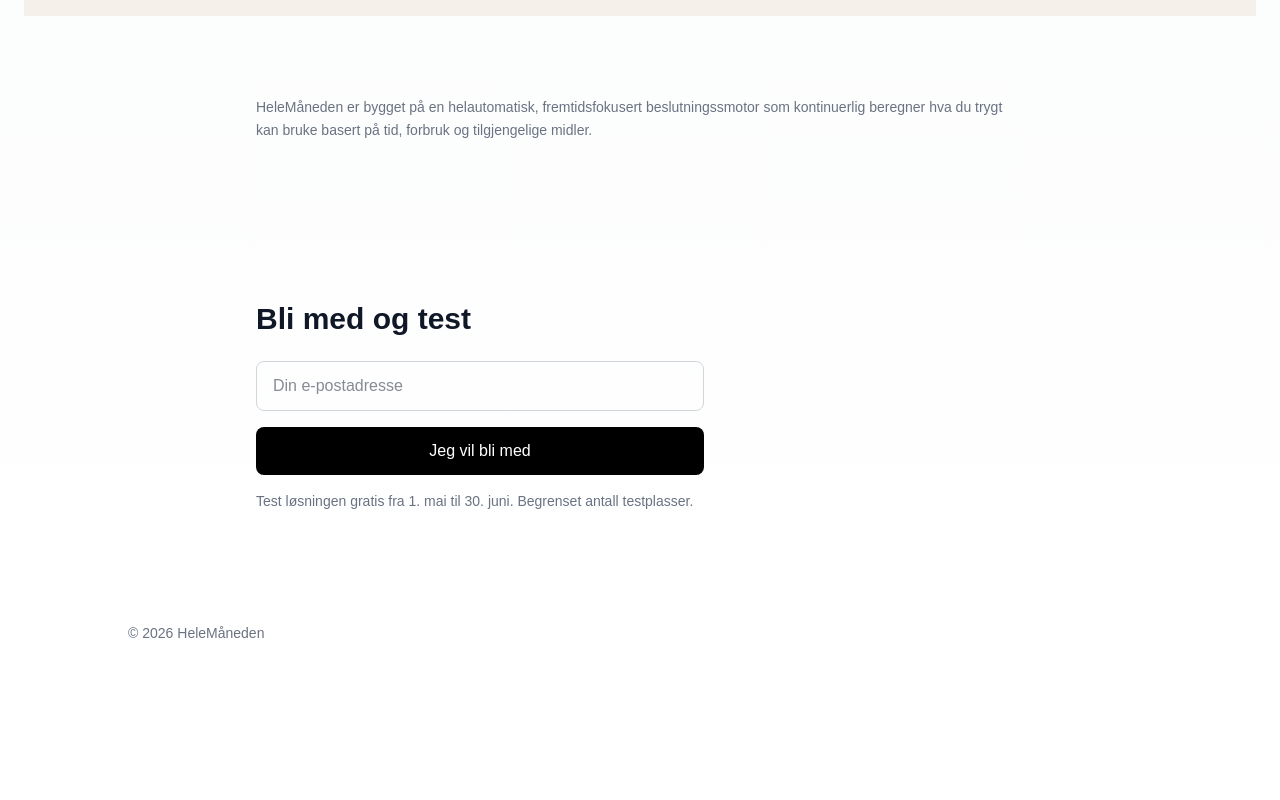
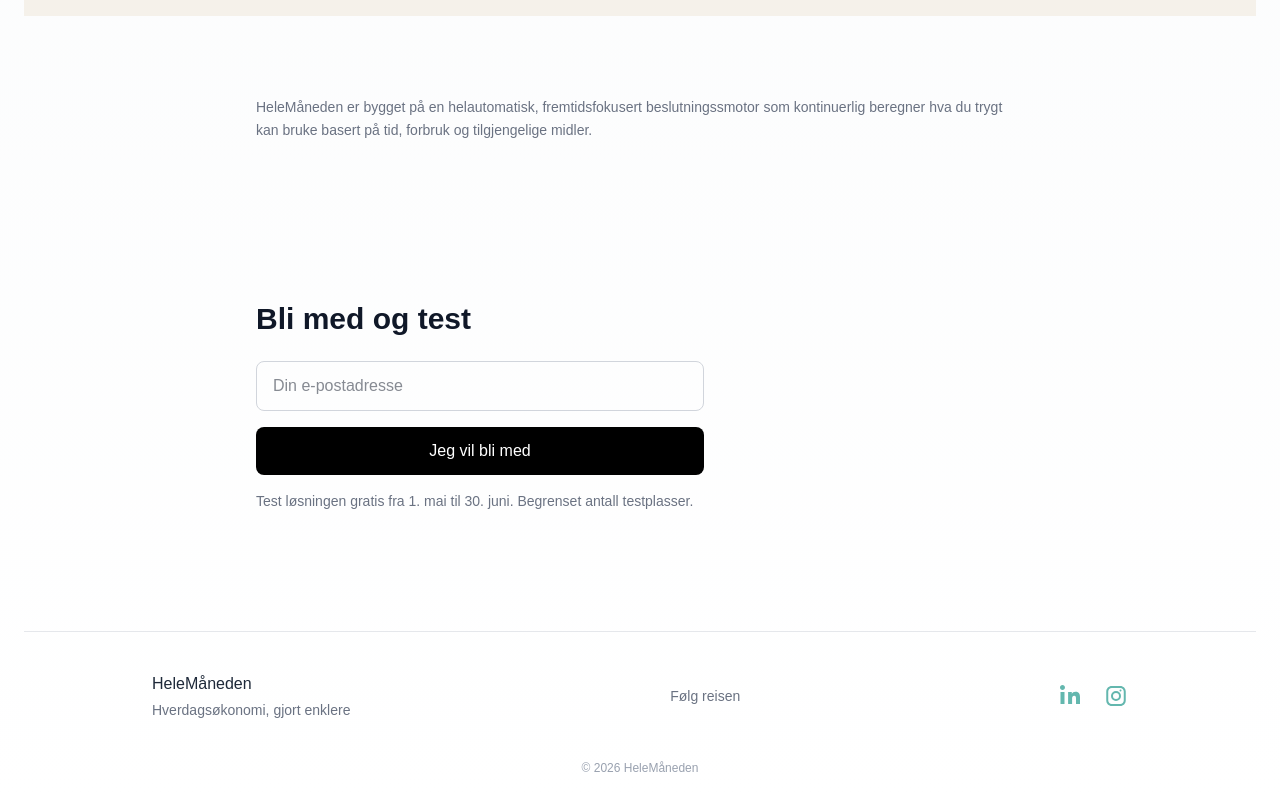
Before and after one commit to ivarkjell-dotcom/helemaneden-landing, a Next.js app: page / in a window 1280 px wide. Shown: the part 2273-3073 px from the top of the page. Before the commit the page ends 2948 px from the top, so only its background shows below. Built offline with nearby package versions, Linux system fonts and the light colour scheme.

Commit message:
footer + icons + og image + favicon

```diff
--- a/app/page.tsx
+++ b/app/page.tsx
@@ -236,9 +236,70 @@ export default function Home() {
         </p>
       </section>
 
-      <footer className="py-8 text-sm text-gray-500 max-w-5xl mx-auto text-left">
-        © {new Date().getFullYear()} HeleMåneden
-      </footer>
+      <footer className="w-full border-t border-gray-200 mt-10">
+  <div className="max-w-5xl mx-auto px-6 py-10 flex flex-col md:flex-row items-start md:items-center justify-between gap-6">
+
+    {/* VENSTRE: Brand */}
+    <div>
+      <p className="font-medium text-gray-800 mb-1">
+        HeleMåneden
+      </p>
+      <p className="text-sm text-gray-500">
+        Hverdagsøkonomi, gjort enklere
+      </p>
+    </div>
+
+    {/* MIDTEN: CTA / følelse */}
+    <div className="text-sm text-gray-500">
+      Følg reisen
+    </div>
+
+    {/* HØYRE: Sosiale ikoner */}
+    <div className="flex items-center gap-5">
+
+      {/* LinkedIn */}
+      <a
+        href="https://www.linkedin.com/in/kjellkjellkjell/#:~:text=www.linkedin.com/in/kjellkjellkjell" // bytt hvis nødvendig
+        target="_blank"
+        rel="noopener noreferrer"
+        className="text-[#63B7AE] hover:opacity-70 transition"
+      >
+        <svg
+          xmlns="http://www.w3.org/2000/svg"
+          viewBox="0 0 24 24"
+          fill="currentColor"
+          className="w-6 h-6"
+        >
+          <path d="M4.98 3.5C4.98 4.88 3.87 6 2.49 6 1.11 6 0 4.88 0 3.5 0 2.12 1.11 1 2.49 1 3.87 1 4.98 2.12 4.98 3.5zM.5 8h4v12h-4V8zm7.5 0h3.8v1.7h.1c.5-.9 1.7-1.9 3.6-1.9 3.8 0 4.5 2.5 4.5 5.7V20h-4v-5.3c0-1.3 0-3-1.8-3s-2.1 1.4-2.1 2.9V20h-4V8z" />
+        </svg>
+      </a>
+
+      {/* Instagram */}
+      <a
+        href="https://www.instagram.com/helemaneden/"
+        target="_blank"
+        rel="noopener noreferrer"
+        className="text-[#63B7AE] hover:opacity-70 transition"
+      >
+        <svg
+          xmlns="http://www.w3.org/2000/svg"
+          viewBox="0 0 24 24"
+          fill="currentColor"
+          className="w-6 h-6"
+        >
+          <path d="M7.75 2C4.68 2 2.25 4.43 2.25 7.5v9c0 3.07 2.43 5.5 5.5 5.5h8.5c3.07 0 5.5-2.43 5.5-5.5v-9c0-3.07-2.43-5.5-5.5-5.5h-8.5zm0 2h8.5c1.93 0 3.5 1.57 3.5 3.5v9c0 1.93-1.57 3.5-3.5 3.5h-8.5c-1.93 0-3.5-1.57-3.5-3.5v-9c0-1.93 1.57-3.5 3.5-3.5zm8.75 1.5a1 1 0 110 2 1 1 0 010-2zM12 7a5 5 0 100 10 5 5 0 000-10zm0 2a3 3 0 110 6 3 3 0 010-6z"/>
+        </svg>
+      </a>
+
+    </div>
+
+  </div>
+
+  {/* BUNN */}
+  <div className="text-center text-xs text-gray-400 pb-6">
+    © {new Date().getFullYear()} HeleMåneden
+  </div>
+</footer>
 
     </main>
   );
```
